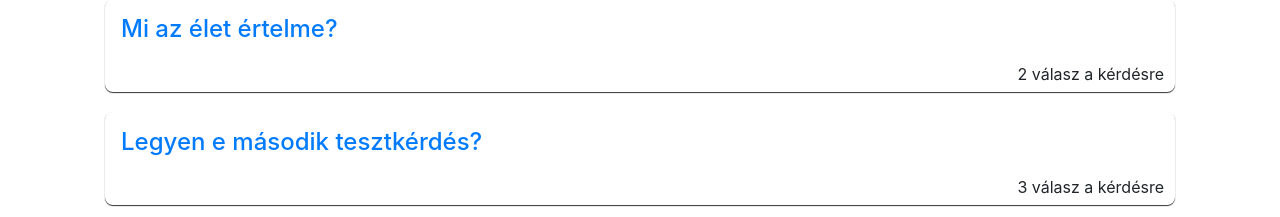
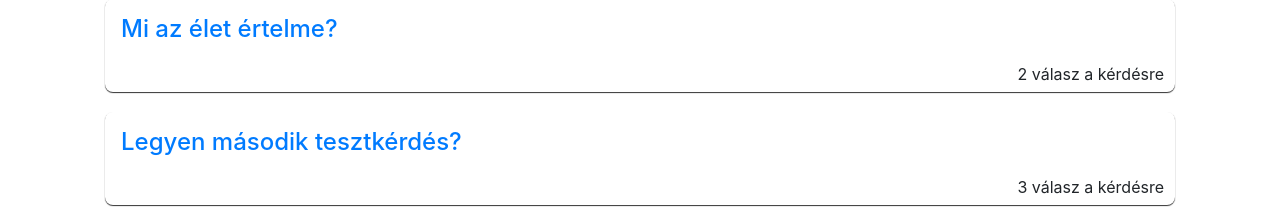
Before and after one commit to BiczokMarton/kerdesek, a React (Create React App) app: page / in a window 1280 px wide. Shown: the part 91-308 px from the top of the page. Built offline with nearby package versions, Linux system fonts and the light colour scheme.

Commit message:
Végleges tesztadatok+Formázás

```diff
--- a/src/components/DB.js
+++ b/src/components/DB.js
@@ -4,18 +4,18 @@ import React, { Component } from 'react';
 class DB extends Component {
   constructor(){
     super()
-    this.DB = [{text:"Mi az élet értelme?",
-                 answers:["42","Nem tudom, de kösz a halakat!"]
+    this.DB = [
+                {
+                  text:"Mi az élet értelme?",
+                  answers:["42","Nem tudom, de kösz a halakat!"]
                 },
 
-                {text:"Legyen e második tesztkérdés?",
-                 answers:["Legyen","Ártani nem árthat","Talán még több válasz sem okoz különösebb gondot"]
+                {
+                  text:"Legyen második tesztkérdés?",
+                  answers:["Legyen","Ártani nem árthat","Talán még több válasz sem okoz különösebb gondot"]
                 }
-                ];
-  }
-
-
-
+              ];
+           }
 }
 
 export default (new DB);
--- a/src/components/headerComponent/header.js
+++ b/src/components/headerComponent/header.js
@@ -11,7 +11,7 @@ class Header extends Component {
     return (
       <header>
         <div className="homeLink">
-        	<Link to="/"><img className="img-responsive" src={homeLogo}/></Link>
+        	<Link to="/"><img className="img-responsive" src={homeLogo} /></Link>
         </div>
       </header>
 
--- a/src/components/pages/questionPage.js
+++ b/src/components/pages/questionPage.js
@@ -1,6 +1,5 @@
 import React, { Component } from 'react';
 import DB from '../DB.js';
-import deleteIcon from '../../delete.png'
 import {
 
         Link
```
Also changed, not shown: src/delete.png (deleted).
